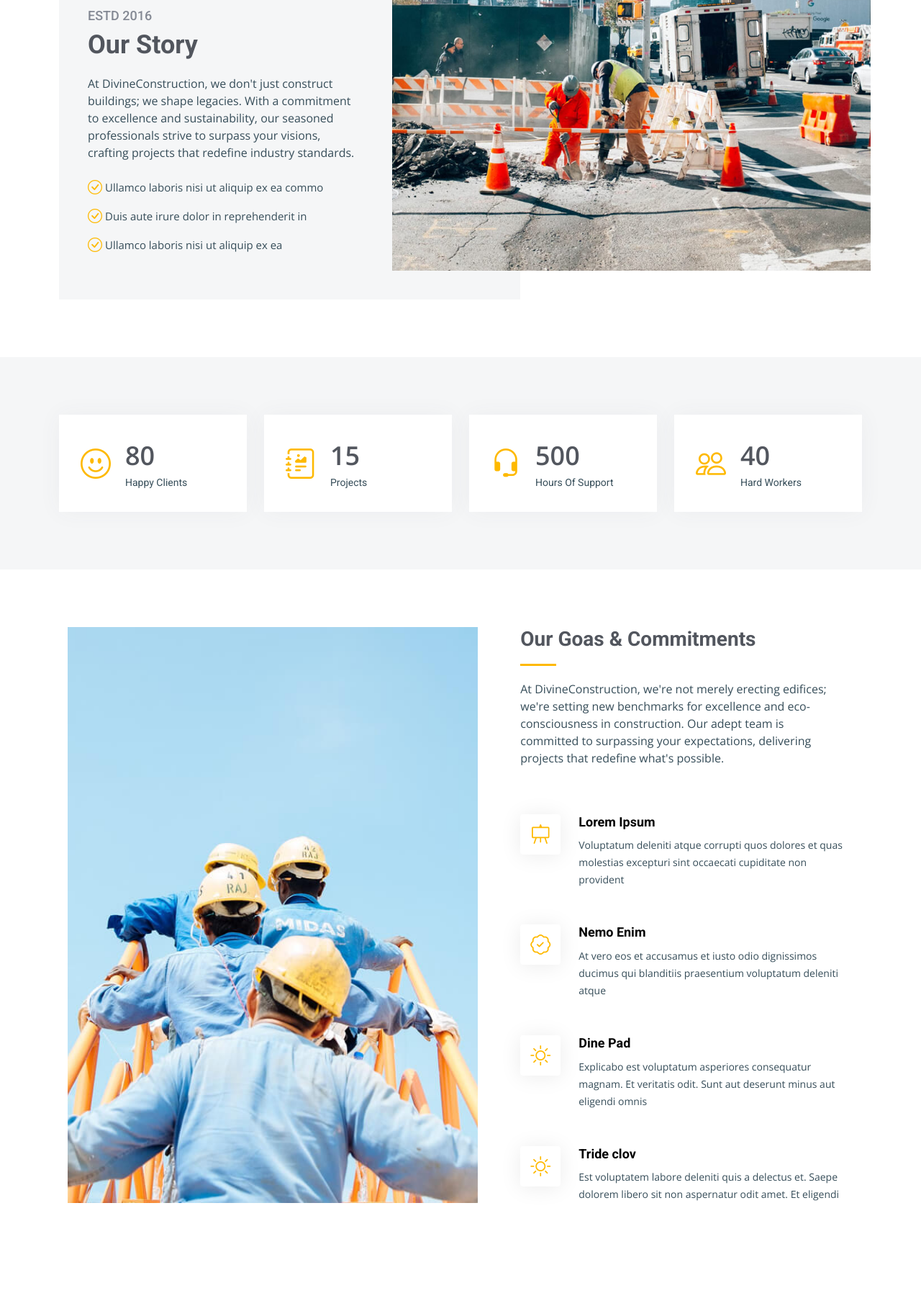
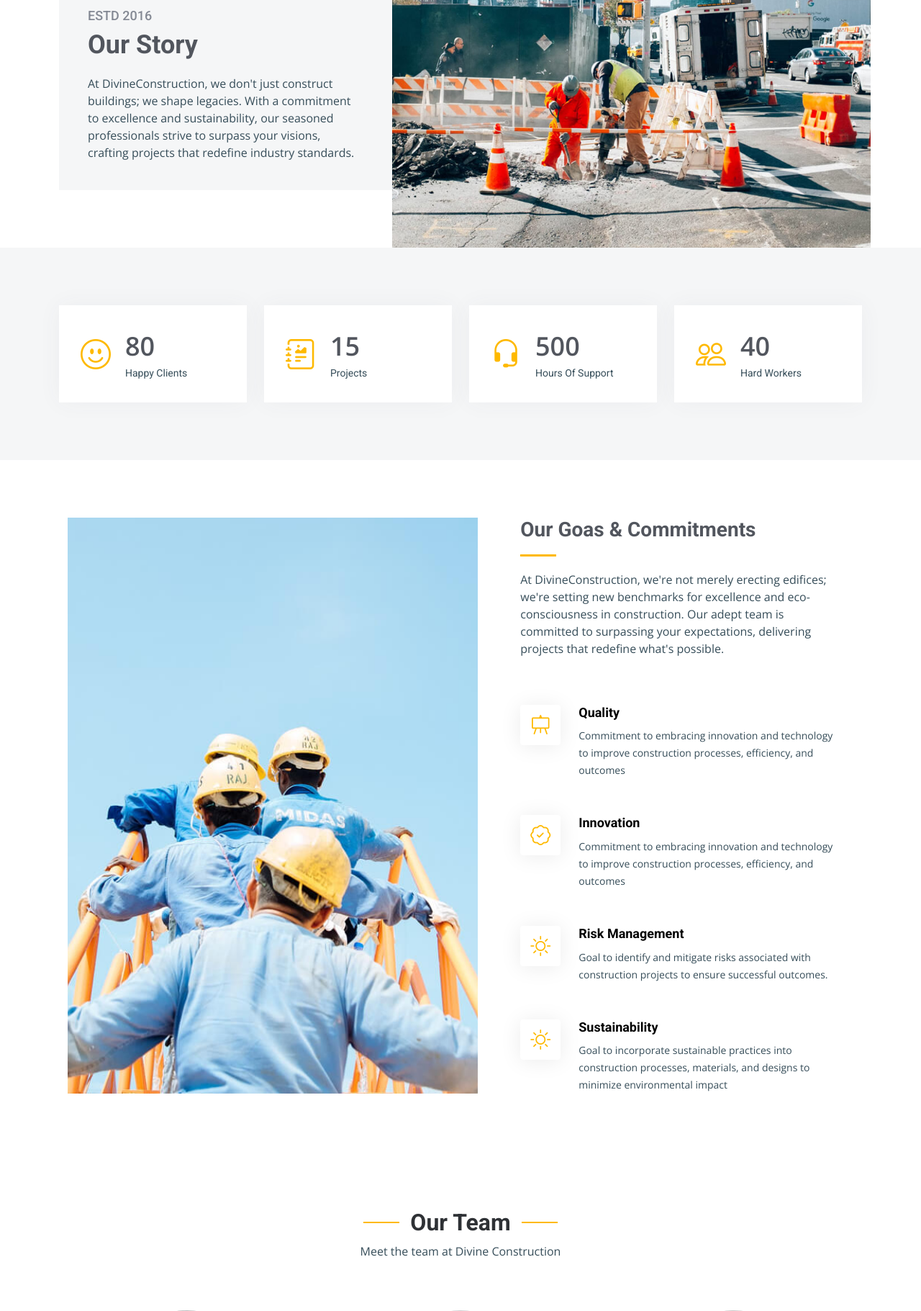
Before and after one commit to majumdersubhanu/divineconstruction, a Django app: page /about/ in a window 1280 px wide. Shown: the part 613-2434 px from the top of the page at 72% size. Run offline with Django 5.2, Linux system fonts and the light colour scheme; some libraries are stand-ins or nearby versions.

Commit message:
about page real content

```diff
--- a/templates/about.html
+++ b/templates/about.html
@@ -3,7 +3,7 @@
 {% load static %}
 
 {% block title %}
-	Divine Construction About
+    Divine Construction About
 {% endblock %}
 
 {% block content %}
@@ -39,14 +39,14 @@
                             <p>At DivineConstruction, we don't just construct buildings; we shape legacies. With a
                                 commitment to excellence and sustainability, our seasoned professionals strive to
                                 surpass your visions, crafting projects that redefine industry standards.</p>
-                            <ul>
-                                <li><i class="bi bi-check-circle"></i>
-                                    <span>Ullamco laboris nisi ut aliquip ex ea commo</span></li>
-                                <li><i class="bi bi-check-circle"></i>
-                                    <span>Duis aute irure dolor in reprehenderit in</span></li>
-                                <li><i class="bi bi-check-circle"></i>
-                                    <span>Ullamco laboris nisi ut aliquip ex ea</span></li>
-                            </ul>
+                            {#                            <ul>#}
+                            {#                                <li><i class="bi bi-check-circle"></i>#}
+                            {#                                    <span>Ullamco laboris nisi ut aliquip ex ea commo</span></li>#}
+                            {#                                <li><i class="bi bi-check-circle"></i>#}
+                            {#                                    <span>Duis aute irure dolor in reprehenderit in</span></li>#}
+                            {#                                <li><i class="bi bi-check-circle"></i>#}
+                            {#                                    <span>Ullamco laboris nisi ut aliquip ex ea</span></li>#}
+                            {#                            </ul>#}
 
                         </div>
                     </div>
@@ -129,36 +129,39 @@
                         <div class="icon-box d-flex position-relative" data-aos="fade-up" data-aos-delay="100">
                             <i class="bi bi-easel flex-shrink-0"></i>
                             <div>
-                                <h4><a href="" class="stretched-link">Lorem Ipsum</a></h4>
-                                <p>Voluptatum deleniti atque corrupti quos dolores et quas molestias excepturi sint
-                                    occaecati cupiditate non provident</p>
+                                <h4><a href="" class="stretched-link">Quality</a></h4>
+                                <p>Commitment to embracing innovation and technology to improve construction processes,
+                                    efficiency, and outcomes</p>
                             </div>
                         </div><!-- End Icon Box -->
 
                         <div class="icon-box d-flex position-relative" data-aos="fade-up" data-aos-delay="200">
                             <i class="bi bi-patch-check flex-shrink-0"></i>
                             <div>
-                                <h4><a href="" class="stretched-link">Nemo Enim</a></h4>
-                                <p>At vero eos et accusamus et iusto odio dignissimos ducimus qui blanditiis praesentium
-                                    voluptatum deleniti atque</p>
+                                <h4><a href="" class="stretched-link">Innovation</a></h4>
+                                <p>Commitment to embracing innovation and technology to improve construction processes,
+                                    efficiency, and outcomes</p>
                             </div>
                         </div><!-- End Icon Box -->
 
                         <div class="icon-box d-flex position-relative" data-aos="fade-up" data-aos-delay="300">
                             <i class="bi bi-brightness-high flex-shrink-0"></i>
                             <div>
-                                <h4><a href="" class="stretched-link">Dine Pad</a></h4>
-                                <p>Explicabo est voluptatum asperiores consequatur magnam. Et veritatis odit. Sunt aut
-                                    deserunt minus aut eligendi omnis</p>
+                                <h4><a href="" class="stretched-link">Risk Management</a></h4>
+                                <p>Goal to identify and mitigate risks associated with construction projects to ensure
+                                    successful outcomes.
+
+
+                                </p>
                             </div>
                         </div><!-- End Icon Box -->
 
                         <div class="icon-box d-flex position-relative" data-aos="fade-up" data-aos-delay="400">
                             <i class="bi bi-brightness-high flex-shrink-0"></i>
                             <div>
-                                <h4><a href="" class="stretched-link">Tride clov</a></h4>
-                                <p>Est voluptatem labore deleniti quis a delectus et. Saepe dolorem libero sit non
-                                    aspernatur odit amet. Et eligendi</p>
+                                <h4><a href="" class="stretched-link">Sustainability</a></h4>
+                                <p>Goal to incorporate sustainable practices into construction processes, materials, and
+                                    designs to minimize environmental impact</p>
                             </div>
                         </div><!-- End Icon Box -->
 
```
